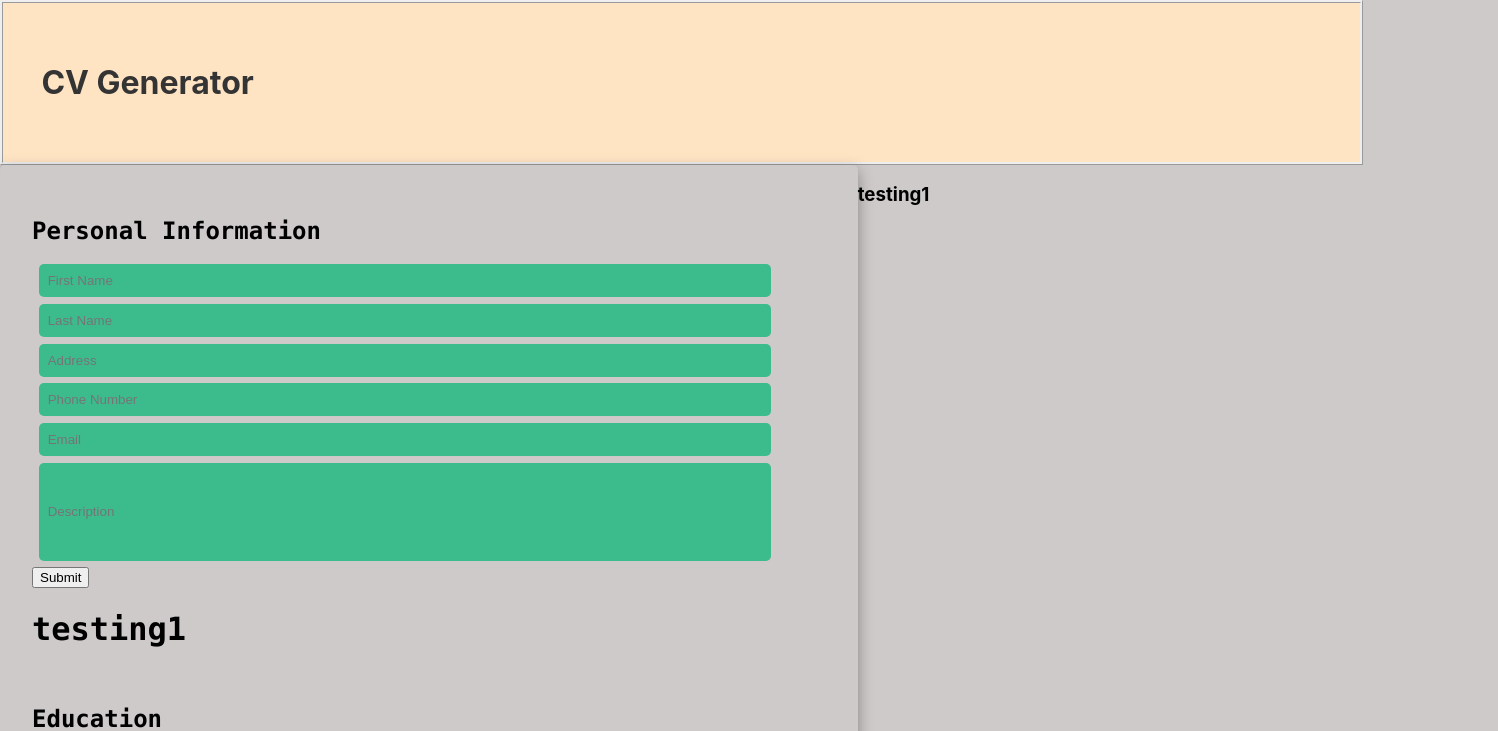
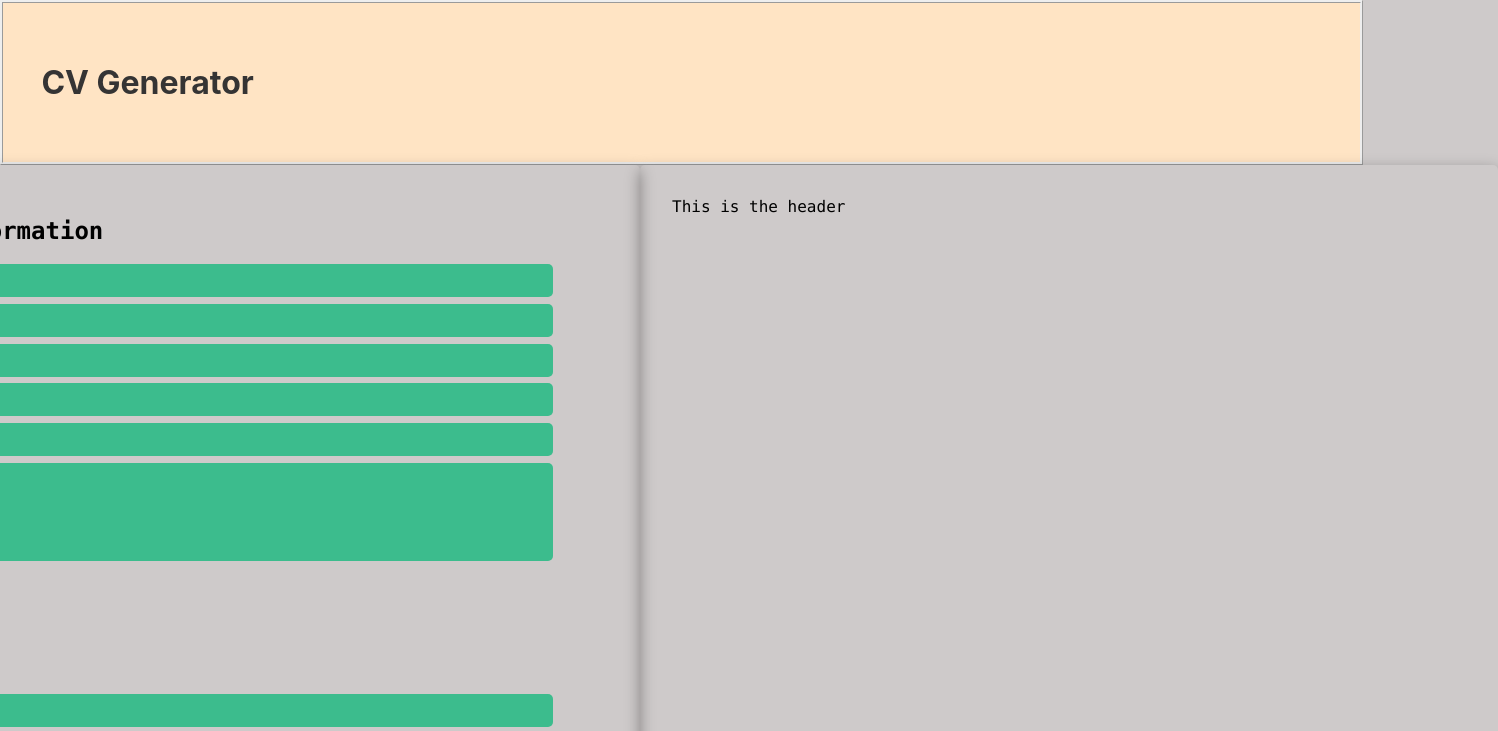
Before and after one commit to RajPatel97/CV-Generator, a React (Create React App) app: page / in a window 1280 px wide. Shown: the top 731 px of the page, 1498 px wide, since content can reach past the window. Built offline with nearby package versions, Linux system fonts and the light colour scheme.

Commit message:
making display fit the center

```diff
--- a/src/components/CVdisplay.js
+++ b/src/components/CVdisplay.js
@@ -1,28 +1,40 @@
+import { useState } from "react";
+
+
 
 const CVdisplay = (props) => {
 
-    const firstName = props.firstName;
-    const lastName = props.lastName;
-    const address = props.address;
-    const phoneNumber = props.phoneNumber;
-    const email = props.email;
-    const description = props.description;
-    const universityName = props.universityName;
-    const yearsAttended = props.yearsAttended;
-    const major = props.major;
+    const firstName=props.firstName
+    const setFirstName=props.setFirstName
+    const lastName=props.lastName
+    const setLastName=props.setLastName
+    const address=props.address
+    const setAddress=props.setAddress
+    const phoneNumber=props.phoneNumber
+    const setPhoneNumber=props.setPhoneNumber
+    const email=props.email
+    const setEmail=props.setEmail
+    const description=props.description
+    const setDescription=props.setDescription
+    const universityName = props.universityName
+    const setUniversityName = props.setUniversityName
+    const yearsAttended = props.yearsAttended
+    const setYearsAttended = props.setYearsAttended
+    const major= props.major
+    const setMajor = props.setMajor
     const jobTitle = props.jobTitle
-    const employer = props.employer
+    const setJobTitle = props.setJobTitle
+    const employer =  props.employer
+    const setEmployer = props.setEmployer
     const descriptionExperience = props.descriptionExperience
+    const setDescriptionExperience = props.setDescriptionExperience
     const yearsEmployed = props.yearsEmployed
-
-    const handleClick=()=>{
-        //adds update to the cv with the data above once clicked
-      }
-
+    const setYearsEmployed = props.setYearsEmployed
 
     return (
-        <div className="wrapper">
-        <h1 className="displayHeader">{firstName +' '+lastName}</h1>
+        <div className="input-container">
+        <header className="displayHeader">This is the header</header>
+
 
         </div>
       );
--- a/src/components/Form.js
+++ b/src/components/Form.js
@@ -5,7 +5,6 @@ import CVdisplay from "./CVdisplay";
 import Experience from "./Experience";
 
 const Form = () => {
-    const [formTest, setFormTest] = useState('testing1 ');
 
     //for General Information
     const [firstName, setFirstName] = useState('');
@@ -30,7 +29,7 @@ const Form = () => {
     return (
         <div className="formWraper">
             <div className="input-container">
-      <GeneralInformation test ={formTest} setFormTest = {setFormTest}
+      <GeneralInformation
           firstName={firstName} setFirstName={setFirstName}
           lastName={lastName} setLastName={setLastName}
           address={address} setAddress={setAddress}
@@ -68,7 +67,6 @@ const Form = () => {
         descriptionExperience = {descriptionExperience}
         yearsEmployed = {yearsEmployed}
        />
-      <h3>{formTest}</h3>
         </div>
      );
 }
--- a/src/index.css
+++ b/src/index.css
@@ -24,6 +24,8 @@ code {
 
 .body-content{
   display:flex;
+  flex-direction: column;
+  align-items: center;
 }
 
 .formWraper{
@@ -70,6 +72,6 @@ code {
   overflow-wrap: break-word;
 }
 
-.displayHeader{
+.formWraper{
 
 }
```
